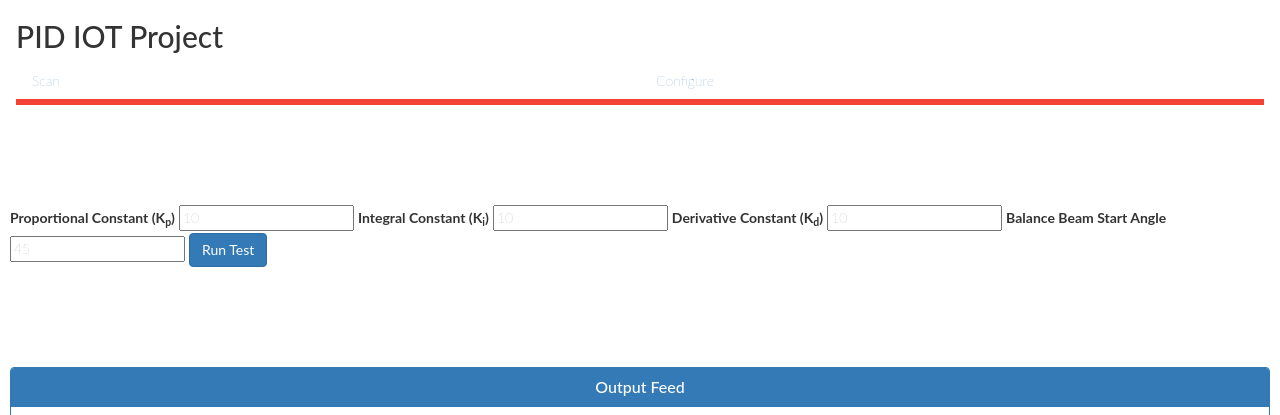
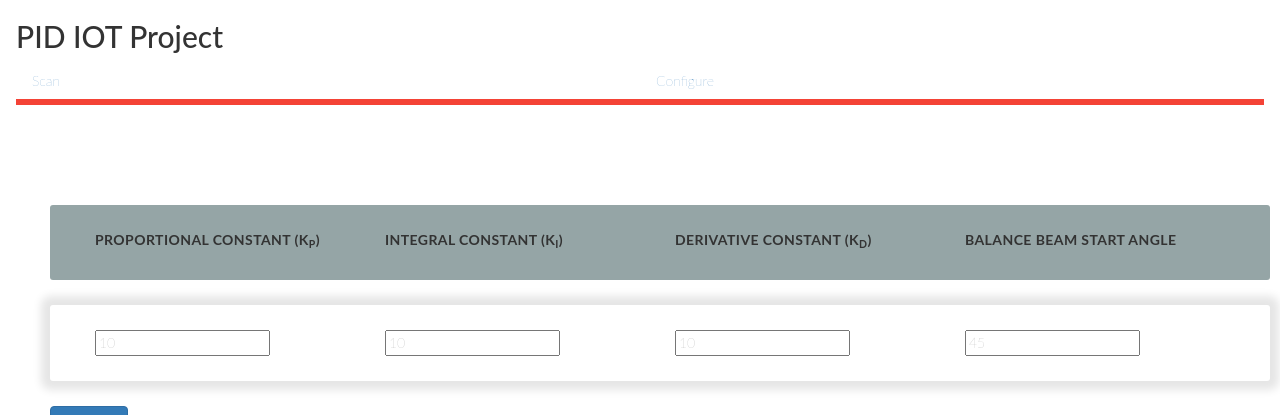
Before and after one commit to NIAGroup/2020_Arduino_Pi_IOT_Project, a Flask app: page / in a window 1280 px wide. Shown: the top 415 px of the page. Run offline with Flask 2, Linux system fonts and the light colour scheme; some libraries are stand-ins or nearby versions.

Commit message:
Input form decorated in a tabular format

```diff
--- a/flask_webapp/static/css/table_style.css
+++ b/flask_webapp/static/css/table_style.css
@@ -1,4 +1,6 @@
 /* Source: https://freefrontend.com/css-tables/ */
+
+/* Output Table*/
 .container {
   width: 100%;
 }
@@ -27,3 +29,48 @@ tbody tr:hover {
 tbody td {
   position: relative;
 }
+
+/* Form Table */
+.container_form .responsive-table li {
+  border-radius: 3px;
+  padding: 25px 30px;
+  display: flex;
+  justify-content: space-between;
+  margin-bottom: 25px;
+}
+.responsive-table .table-header {
+  background-color: #95A5A6;
+  font-size: 14px;
+  text-transform: uppercase;
+  letter-spacing: 0.03em;
+  word-wrap: break-word;
+}
+.responsive-table .table-row {
+  background-color: #ffffff;
+  box-shadow: 0px 0px 9px 9px rgba(0,0,0,0.1);
+}
+.responsive-table .col-1 {
+  flex-basis: 25%;
+}
+.responsive-table .col-2 {
+  flex-basis: 25%;
+}
+.responsive-table .col-3 {
+  flex-basis: 25%;
+}
+.responsive-table .col-4 {
+  flex-basis: 25%;
+}
+@media all and (max-width: 767px) {
+  .responsive-table .table-header {
+    display: none;
+  }
+  .responsive-table li {
+    display: block;
+  }
+  .responsive-table .col {
+    flex-basis: 100%;
+    display: flex;
+    padding: 10px 0;
+  }
+}
--- a/flask_webapp/templates/index.html
+++ b/flask_webapp/templates/index.html
@@ -15,9 +15,9 @@
   <title>PID IOT Interface </title>
 </head>
 <body>
+    <section class="menu_bar">
       <div class="w3-container">
         <h2>PID IOT Project</h2>
-
         <div class="w3-row">
           <a href="javascript:void(0)" onclick="openSelection(event, 'Scan');">
             <div class="w3-half tablink w3-bottombar w3-hover-light-grey w3-padding w3-border-red w3-border-red w3-border-red col-xs-6">Scan</div>
@@ -26,7 +26,6 @@
             <div class="w3-half tablink w3-bottombar w3-hover-light-grey w3-padding w3-border-red w3-border-red w3-border-red col-xs-6">Configure</div>
           </a>
         </div>
-
         <div id="Scan" class="w3-container selection" style="display:none">
           <div class="container-fluid">
             <div class = "row">
@@ -63,7 +62,6 @@
             </div>
           </div>
         </div>
-
         <div id="Configure" class="w3-container selection" style="display:none">
           <div class = "row">
             <span onclick="closeMenu();" class="closebtnCross">x</span>
@@ -73,22 +71,67 @@
           </div>
         </div>
       </div>
+    </section>
 
     <section class="mission_control">
       <form>
-        <label for="kp"> Proportional Constant (K<sub>p</sub>) </label>
+        <div class="container_form">
+          <ul class="responsive-table">
+            <div class="container-fluid">
+              <div class="row">
+                <li class="table-header">
+                  <div class="col-xs-3">
+                    <label for="kp">
+                      <div class="col col-1"> Proportional Constant (K<sub>p</sub>) </div>
+                    </label>
+                  </div>
+                  <div class="col-xs-3">
+                    <label for="ki">
+                      <div class="col col-2"> Integral Constant (K<sub>i</sub>) </div>
+                    </label>
+                  </div>
+                  <div class="col-xs-3">
+                    <label for="kd">
+                      <div class="col col-3"> Derivative Constant (K<sub>d</sub>) </div>
+                    </label>
+                  </div>
+                  <div class="col-xs-3">
+                    <label for="angle">
+                      <div class="col col-4"> Balance Beam Start Angle </div>
+                    </label>
+                </li>
+              </div>
+              <div class="row">
+                <li class="table-row">
+                  <div class="col-xs-3">
                     <input id="kp" name="Proportional Constant (Kp)" type="number" step="any" required placeholder="10">
+                      <div class="col col-1" data-label="Proportional Constant"></div>
+                    </input>
+                  </div>
+                  <div class="col-xs-3">
+                    <input  id="ki" name="Integral Constant (Ki)" type="number" step="any" required placeholder="10">
+                      <div class="col col-2" data-label="Integral Constant"></div>
+                    </input>
+                  </div>
+                  <div class="col-xs-3">
+                    <input id="kd" name="Derivative Constant (Kd)" type="number" step="any" required placeholder="10">
+                      <div class="col col-3" data-label="Derivative Constant "></div>
+                    </input>
+                  </div>
+                  <div class="col-xs-3">
+                    <input id="angle" name="Balance Beam Start Angle" type="number" step="any" required placeholder="45">
+                      <div class="col col-4" data-label="Balance Beam Start Angle"></div>
+                    </input>
+                  </div>
+                </li>
+              </div>
+              <div class="row">
+                <button id="runBtn" type="submit" class="btn btn-primary" onclick="changeRunButtonColor()"> Run Test </button>
+              </div>
+            </div>
+          </ul>
+        </div>
 
-        <label for="ki"> Integral Constant (K<sub>i</sub>) </label>
-        <input  id="ki" name="Integral Constant (Ki)" type="number" step="any" required placeholder="10">
-
-        <label for="kd"> Derivative Constant (K<sub>d</sub>) </label>
-        <input id="kd" name="Derivative Constant (Kd)" type="number" step="any" required placeholder="10">
-
-        <label for="angle"> Balance Beam Start Angle </label>
-        <input id="angle" name="Balance Beam Start Angle" type="number" step="any" required placeholder="45">
-
-        <button id="runBtn" type="submit" class="btn btn-primary" onclick="changeRunButtonColor()"> Run Test </button>
       </form>
     </section>
 
```
Also changed, not shown: flask_webapp/static/css/menu_list.css (+0 -20 lines). Lines whose indentation alone changed are shown as unchanged.
